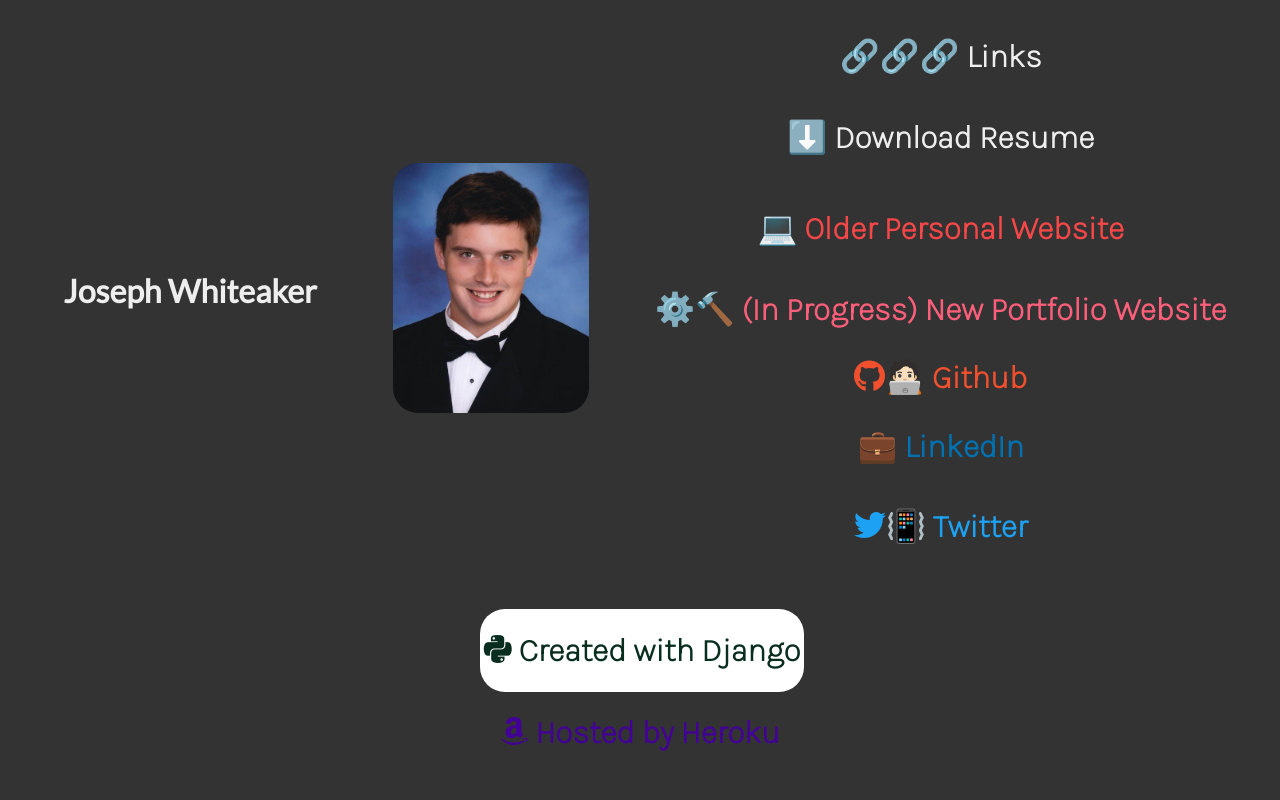
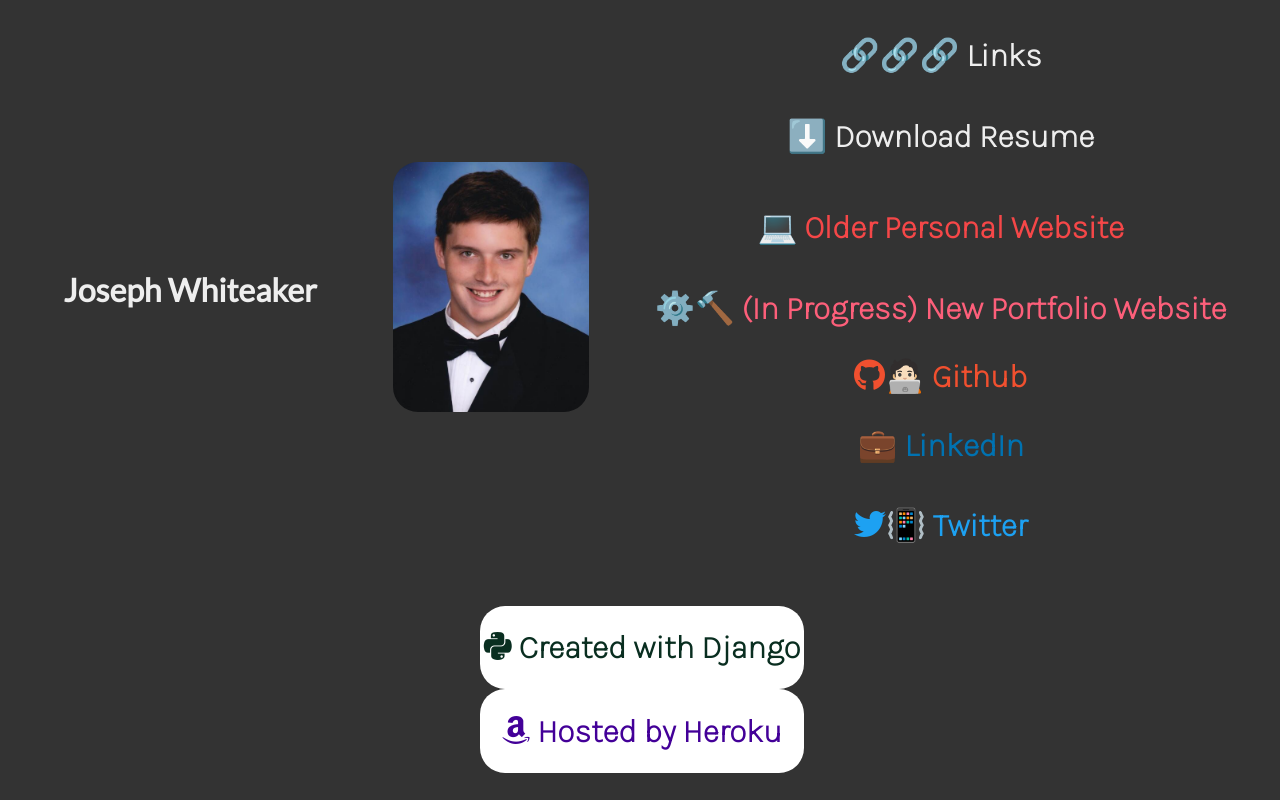
Before and after one commit to josephaw1022/LinkTree, a Django app: page / in a window 1280 px wide. Run offline with Django 3.2, Linux system fonts and the light colour scheme; some libraries are stand-ins or nearby versions.

Commit message:
new color

```diff
--- a/hello/templates/base.html
+++ b/hello/templates/base.html
@@ -182,7 +182,10 @@
           </h1>
         </div>
 
-        <div class="align-self-center txt-center w-perc-100">
+        <div
+          class="align-self-center txt-center w-perc-100 b-rad-25 pad-px-2"
+          style="background-color: #fff"
+        >
           <h1 style="color: #430098">
             <span class="fab fa-amazon"></span>
             Hosted by Heroku
```
